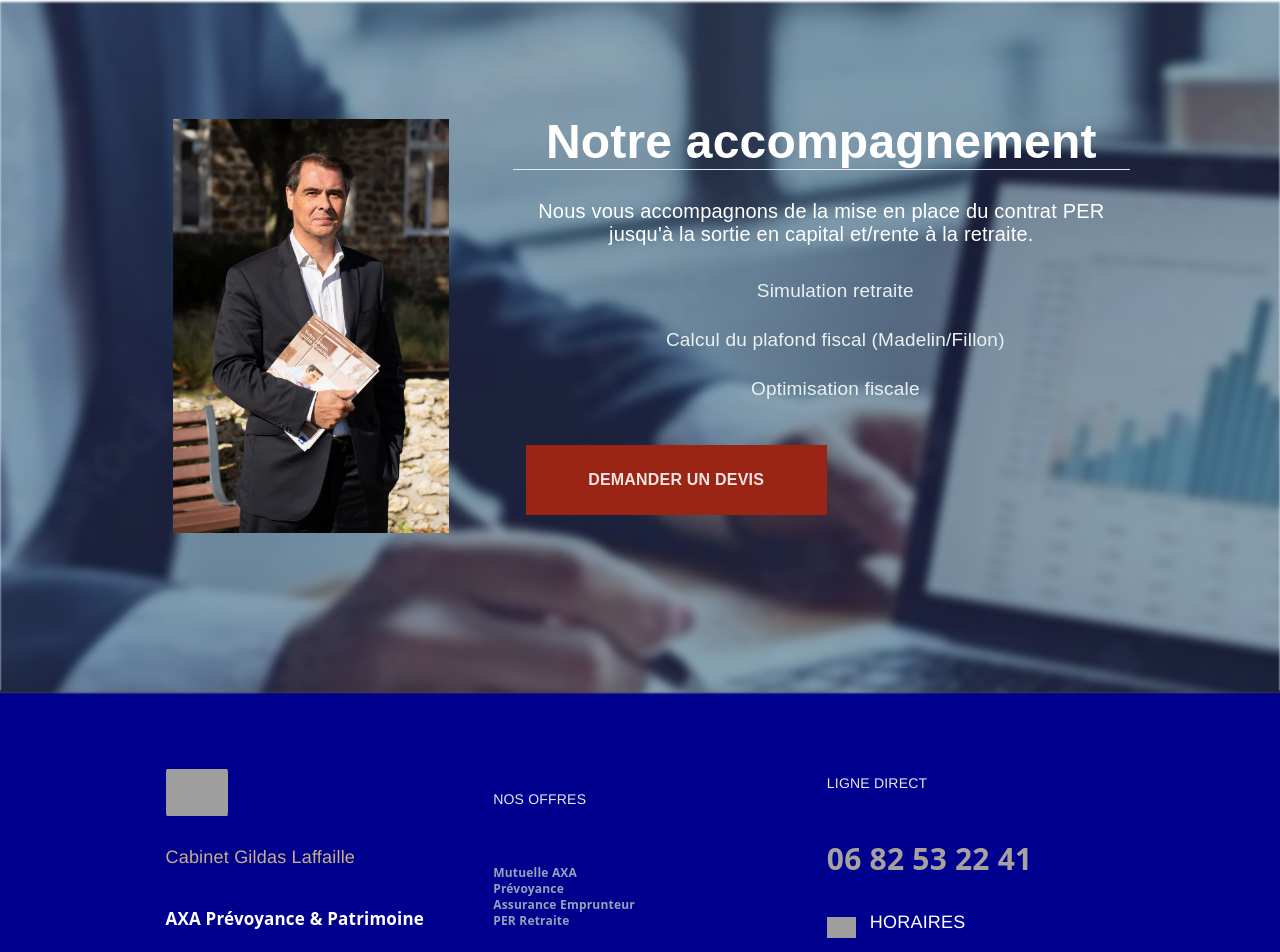
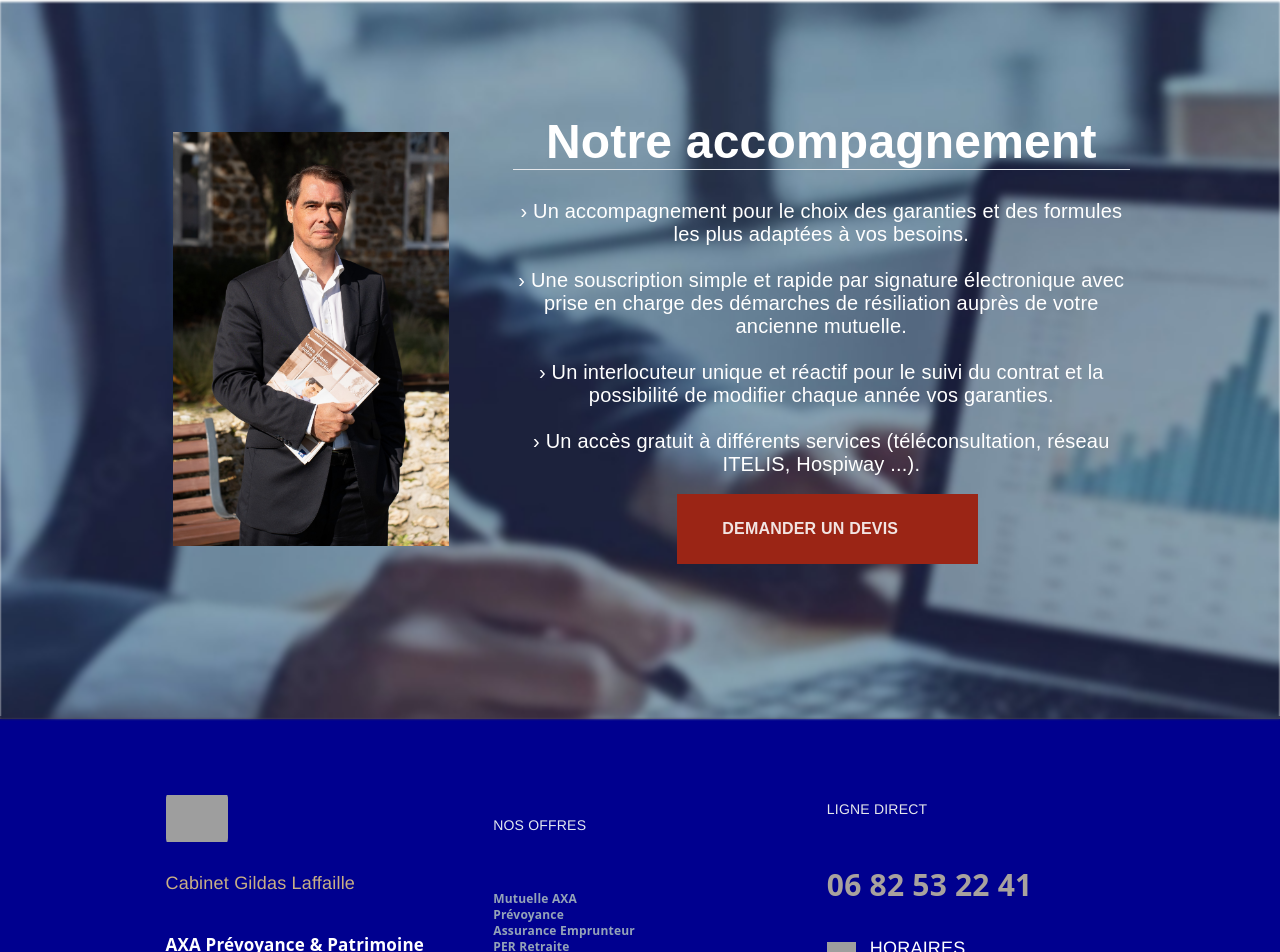
Before and after one commit to meryam000/Axa, a Vue app: page /mutuelle in a window 1280 px wide. Shown: the part 2203-3155 px from the top of the page. Built offline with nearby package versions, Linux system fonts and the light colour scheme; grey boxes are pictures that could not be loaded.

Commit message:
changed accomp component to dynamic text

```diff
--- a/src/components/AboutUs.vue
+++ b/src/components/AboutUs.vue
@@ -17,17 +17,17 @@
                 <strong>Gildas Laffaille</strong>
                 <span>, votre Agent général d'assurances </span>
                 <strong>AXA Prévoyance et Patrimoine</strong>
-                <span> à Hauts-de-Seine (92), pour vous aider à protéger ce qui compte vraiment ! </span>
+                <span> basé dans les Hauts-de-Seine (92), pour vous aider à protéger ce qui compte vraiment ! </span>
               </p>
               <p class="description">
-                Avec une expertise dédiée à la protection financière et à la gestion patrimoniale, je suis là pour accompagner les particuliers et les professionnels (professions libérales, chefs d'entreprises, sociétés) dans toutes leurs démarches.
-                <br>Je vous propose des solutions sur-mesure pour la prévoyance, la santé, la retraite, l'épargne et la transmission de patrimoine, parfaitement adaptées à votre situation.
+                Expert en protection financière et gestion patrimoniale, je suis là pour accompagner les particuliers et les professionnels (professions libérales, chefs d'entreprises, sociétés) dans toutes leurs démarches.
+                <br>Je vous propose des solutions parfaitement adaptées à votre situation, que ce soit pour la prévoyance, la santé, la retraite, l'épargne ou la transmission de patrimoine.
               </p>
               <p class="description">
                 Mon objectif ? Être à vos côtés à chaque étape de votre vie, pour répondre à toutes vos questions et vous offrir des solutions vraiment personnalisées.
               </p>
               <p class="description">
-                Alors, prêt(e) à préparer votre avenir en toute sérénité ? Contactez-moi et ensemble, atteignons vos objectifs financiers !
+                Alors, prêt(e) à préparer votre avenir en toute sérénité ? Contactez-moi et ensemble, atteignons vos objectifs !
               </p>
               <router-link to="/contact">
                 <button class="contact-button">CONTACTEZ-NOUS</button>
--- a/src/components/Accompagnement.vue
+++ b/src/components/Accompagnement.vue
@@ -11,16 +11,9 @@
         <main class="text-column">
           <div class="text-content">
             <h2 class="section-title">Notre accompagnement</h2>
-              <hr>
-              <p>Nous vous accompagnons de la mise en place du contrat PER jusqu'à la sortie en capital et/rente à la retraite.</p>
-              <ul class="feature-list">
-                <li class="feature-item">Simulation retraite</li>
-                <li class="feature-item">Calcul du plafond fiscal (Madelin/Fillon)</li>
-                <li class="feature-item">Optimisation fiscale</li>
-              </ul>
-              <router-link to="/contact">
-                <button class="cta-button">DEMANDER UN DEVIS</button>
-              </router-link>
+            <hr />
+            <p v-html="dynamicText"></p>
+            <router-link to="/contact" class="cta-button">DEMANDER UN DEVIS</router-link>
           </div>
         </main>
       </div>
@@ -29,13 +22,48 @@
   </section>
 </template>
 
+
 <script lang="ts">
-  import { defineComponent } from 'vue';
+import { defineComponent, computed } from 'vue';
+import { useRoute } from 'vue-router';
 
 export default defineComponent({
   name: 'Acomp',
+  setup() {
+    const route = useRoute();
+
+    const dynamicText = computed(() => {
+      switch (route.name) {
+        case 'mutuelle':
+          return `
+            › Un accompagnement pour le choix des garanties et des formules les plus adaptées à vos besoins.<br><br>
+            › Une souscription simple et rapide par signature électronique avec prise en charge des démarches de résiliation auprès de votre ancienne mutuelle.<br><br>
+            › Un interlocuteur unique et réactif pour le suivi du contrat et la possibilité de modifier chaque année vos garanties.<br><br>
+            › Un accès gratuit à différents services (téléconsultation, réseau ITELIS, Hospiway ...).
+          `;
+        case 'Prevoyance':
+          return "Nous vous accompagnons dans la mise en place de solutions de prévoyance pour sécuriser votre avenir.";
+        case 'enprunteur':
+        return `
+            Nous vous accompagnons de la demande de changement du contrat d’assurance emprunteur jusqu’à la mise en place de la nouvelle assurance.<br><br>
+            › Simulation rapide<br>
+            › Conseil d’un expert Assurance emprunteur<br>
+            › Jusqu’à 50% d’économies possibles
+          `;
+        case 'retraite':
+          return "Nous vous accompagnons de la mise en place du contrat PER jusqu'à la sortie en capital et/ou rente à la retraite.<br><br>› Simulation retraite<br>› Calcul du plafond fiscal (Madelin/Fillon)<br>› Optimisation fiscale";
+        default:
+          return "Nous vous accompagnons de manière personnalisée en fonction de vos besoins.";
+      }
+    });
+
+    return {
+      dynamicText
+    };
+  },
 });
 </script>
+
 
   <style scoped>
   .accompaniment-section {
--- a/src/components/OptimizationServices.vue
+++ b/src/components/OptimizationServices.vue
@@ -6,7 +6,7 @@
       </h1>
       <hr class="border-0 h-[2.5px] w-full max-w-[80px] bg-[#C9B085] mx-auto mt-4">
       <p class="mt-4 text-neutral-600 text-xl px-6">
-        Le cabinet <b class="font-bold">AXA Prévoyance & Patrimoine</b> de <b class="font-bold">Gildas LAFFAILLE</b> vous aide à réaliser vos projets en Prévoyance,
+        Le cabinet <b class="font-bold">AXA Prévoyance & Patrimoine</b> de <b class="font-bold">Gildas LAFFAILLE</b>  vous accompagne sur les sujets de Prévoyance,
         Mutuelle, Retraite, Garantie Assurance emprunteur…et plus encore
       </p>
     </header>
--- a/src/components/Welcome.vue
+++ b/src/components/Welcome.vue
@@ -43,8 +43,8 @@
 
           <span class="block mb-2"></span>
 
-          Avec une spécialisation en protection financière et gestion de patrimoine pour les Particuliers et les
-          Professionnels, votre cabinet Gildas LAFFAILLE peut vous aider à préparer votre avenir et atteindre vos objectifs financiers.
+          Avec une spécialisation en protection sociale et gestion de patrimoine pour les Particuliers et les
+          Professionnels, Le cabinet Gildas LAFFAILLE vous conseille pour préparer votre avenir et définir vos objectifs financiers.
 
           <span class="block mb-2"></span>
 
--- a/src/components/emprunteur.vue
+++ b/src/components/emprunteur.vue
@@ -20,7 +20,7 @@
             <div class="et_pb_module et_pb_text et_pb_text_3  et_pb_text_align_center et_pb_bg_layout_dark">
                 <div class="et_pb_text_inner">
                     <h3>L'assurance emprunteur est un élément crucial de votre prêt immobilier,
-                        pouvant représenter jusqu'à <span id="style-HEwIa" class="style-HEwIa">40%</span> du coût total de votre crédit immobilier. </h3>
+                        pouvant représenter <span id="style-HEwIa" class="style-HEwIa"> jusqu'à 40% du coût total</span>  de votre crédit immobilier. </h3>
                     <h3>Il est désormais possible de changer d'assurance de prêt immobilier à tout moment,
                         offrant ainsi l'opportunité de faire de substantielles économies. </h3>
                     <h3>Que vous soyez en phase d'achat immobilier ou que vous ayez déjà souscrit un prêt immobilier,
```
Lines whose indentation alone changed are shown as unchanged.
